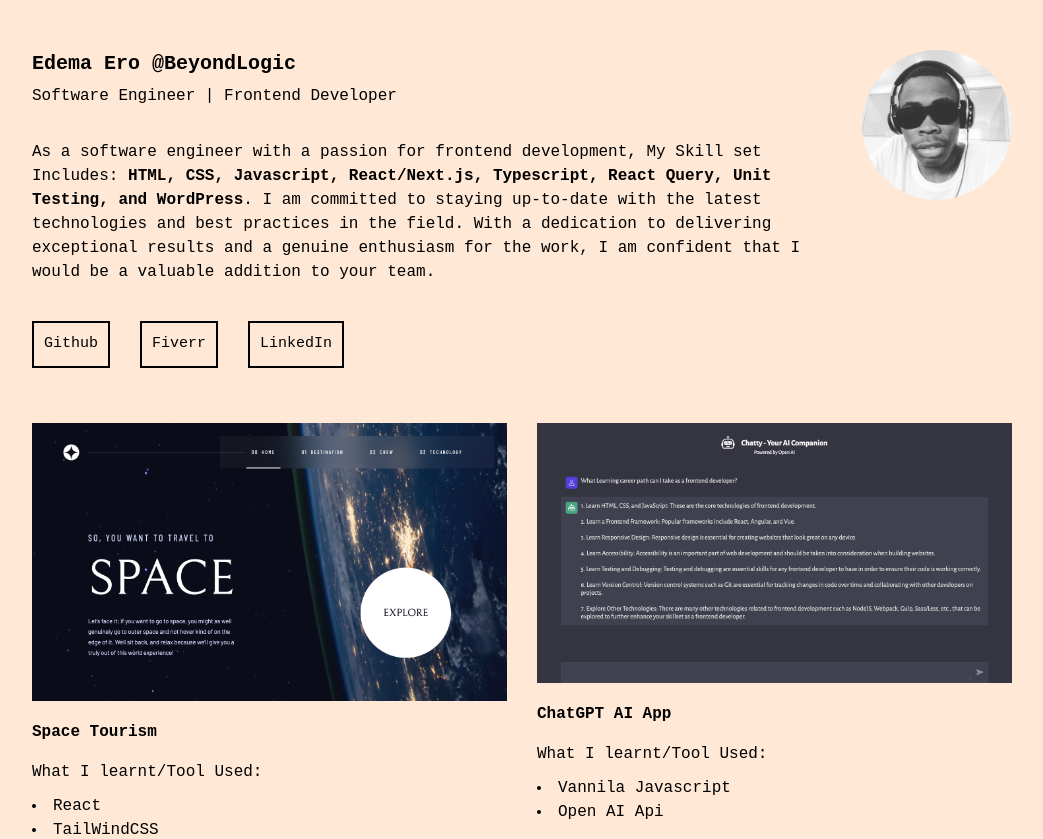
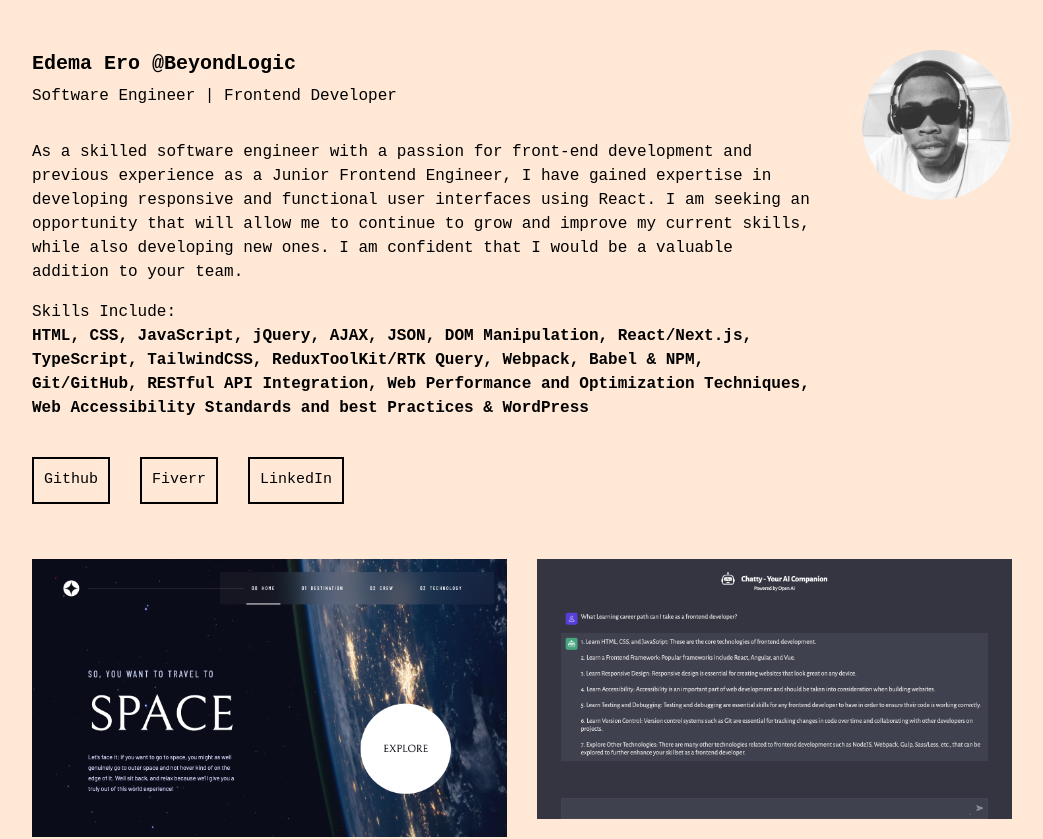
Before and after one commit to Beyond-Logic/myportfolio_v2, a Next.js app: page / in a window 1280 px wide. Shown: the top 839 px of the page, without its empty margins (118-1161 px from the left). Built offline with nearby package versions, Linux system fonts and the light colour scheme.

Commit message:
update profile card

```diff
--- a/components/ProfileCard.jsx
+++ b/components/ProfileCard.jsx
@@ -10,23 +10,24 @@
           Software Engineer | Frontend Developer
         </h3>
         <p className="pt-8 text-base">
-          As a software engineer with a passion for frontend development, My Skill set Includes:{" "}
-          <b>
-            HTML, CSS, Javascript, React/Next.js, Typescript, React Query, Unit
-            Testing, and WordPress
-          </b>
-          . I am committed to staying up-to-date with the latest technologies
-          and best practices in the field. With a dedication to delivering
-          exceptional results and a genuine enthusiasm for the work, I am
-          confident that I would be a valuable addition to your team.
+          As a skilled software engineer with a passion for front-end
+          development and previous experience as a Junior Frontend Engineer, I
+          have gained expertise in developing responsive and functional user
+          interfaces using React. I am seeking an opportunity that will allow me
+          to continue to grow and improve my current skills, while also
+          developing new ones. I am confident that I would be a valuable
+          addition to your team.
         </p>
-        {/* <p className="pt-4 text-base">
+        <p className="pt-4 text-base">
           Skills Include: <br />
           <b>
-            HTML, CSS, Javascript, React/Next.js, Typescript, React Query, Unit
-            Testing, & WordPress.
+            HTML, CSS, JavaScript, jQuery, AJAX, JSON, DOM Manipulation,
+            React/Next.js, TypeScript, TailwindCSS, ReduxToolKit/RTK Query,
+            Webpack, Babel & NPM, Git/GitHub, RESTful API Integration, Web
+            Performance and Optimization Techniques, Web Accessibility Standards
+            and best Practices & WordPress
           </b>
-        </p> */}
+        </p>
         <div className="buttons mt-8">
           <button className="">
             <a
```
